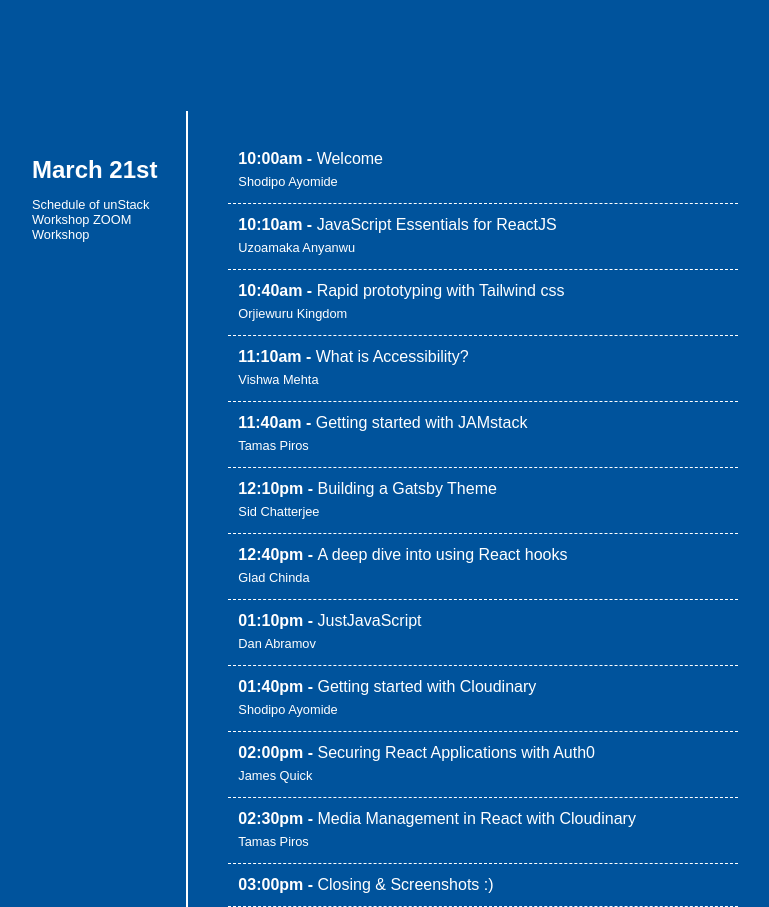
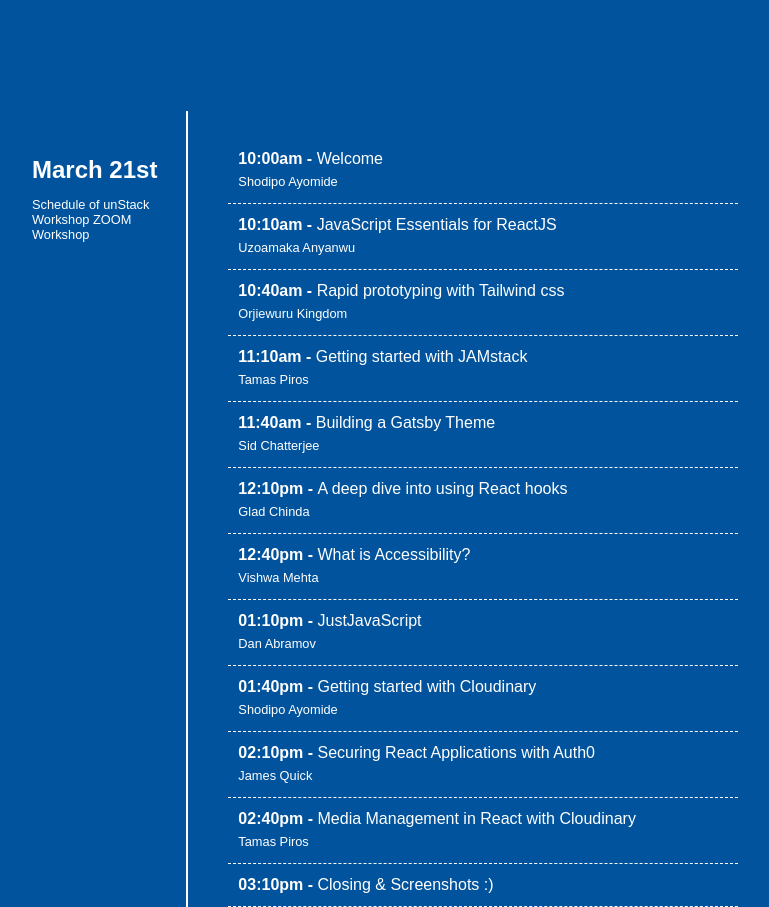
Before and after one commit to Developerayo/conference-schedule, a website: page index.html in a window 1280 px wide. Shown: the whole page, without its empty margins (174-943 px from the left). Drawn offline with Linux system fonts and the light colour scheme; a web font is replaced by a local one.

Commit message:
try one last time

```diff
--- a/index.html
+++ b/index.html
@@ -40,17 +40,9 @@
                 <span class="event-location">Orjiewuru Kingdom </span>
               </a>
             </li>
-            <li>
-                  <a href="">
-                    <span class="event-time">11:10am - </span>
-                    <span class="event-name">What is Accessibility?</span>
-                    <br />
-                    <span class="event-location">Vishwa Mehta</span>
-                  </a>
-                </li>
                   <li>
                       <a href="">
-                        <span class="event-time">11:40am - </span>
+                        <span class="event-time">11:10am - </span>
                         <span class="event-name">Getting started with JAMstack</span>
                         <br />
                         <span class="event-location">Tamas Piros</span>
@@ -58,7 +50,7 @@
                     </li>
                     <li>
                         <a href="">
-                          <span class="event-time">12:10pm - </span>
+                          <span class="event-time">11:40am - </span>
                           <span class="event-name">Building a Gatsby Theme</span>
                           <br />
                           <span class="event-location">Sid Chatterjee</span>
@@ -66,10 +58,18 @@
                       </li>
                       <li>
                           <a href="">
-                            <span class="event-time">12:40pm - </span>
+                            <span class="event-time">12:10pm - </span>
                             <span class="event-name">A deep dive into using React hooks</span>
                             <br />
                             <span class="event-location">Glad Chinda</span>
+                          </a>
+                        </li>
+                        <li>
+                          <a href="">
+                            <span class="event-time">12:40pm - </span>
+                            <span class="event-name">What is Accessibility?</span>
+                            <br />
+                            <span class="event-location">Vishwa Mehta</span>
                           </a>
                         </li>
                       <li>
@@ -88,9 +88,9 @@
                               <span class="event-location">Shodipo Ayomide</span>
                             </a>
                           </li>
-                        <li>
+                          <li>
                             <a href="">
-                              <span class="event-time">02:00pm - </span>
+                              <span class="event-time">02:10pm - </span>
                               <span class="event-name">Securing React Applications with Auth0</span>
                               <br />
                               <span class="event-location">James Quick</span>
@@ -98,7 +98,7 @@
                           </li>
                             <li>
                                 <a href="">
-                                  <span class="event-time">02:30pm - </span>
+                                  <span class="event-time">02:40pm - </span>
                                   <span class="event-name">Media Management in React with Cloudinary</span>
                                   <br />
                                   <span class="event-location">Tamas Piros</span>
@@ -106,7 +106,7 @@
                               </li>
                             <li>
                                 <a href="">
-                                  <span class="event-time">03:00pm - </span>
+                                  <span class="event-time">03:10pm - </span>
                                   <span class="event-name">Closing & Screenshots :)</span>
                                   <br />
                                 </a>
```
